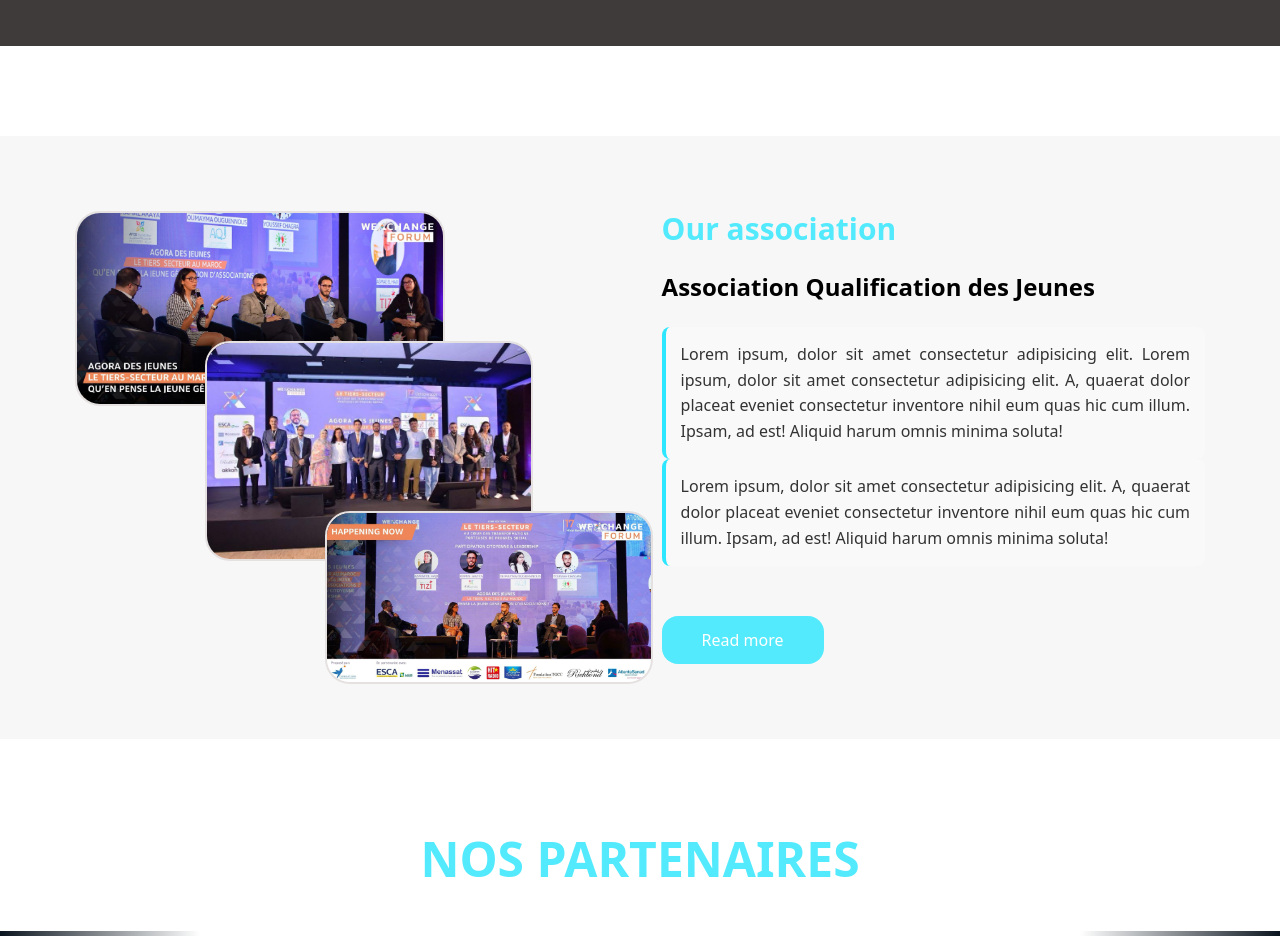
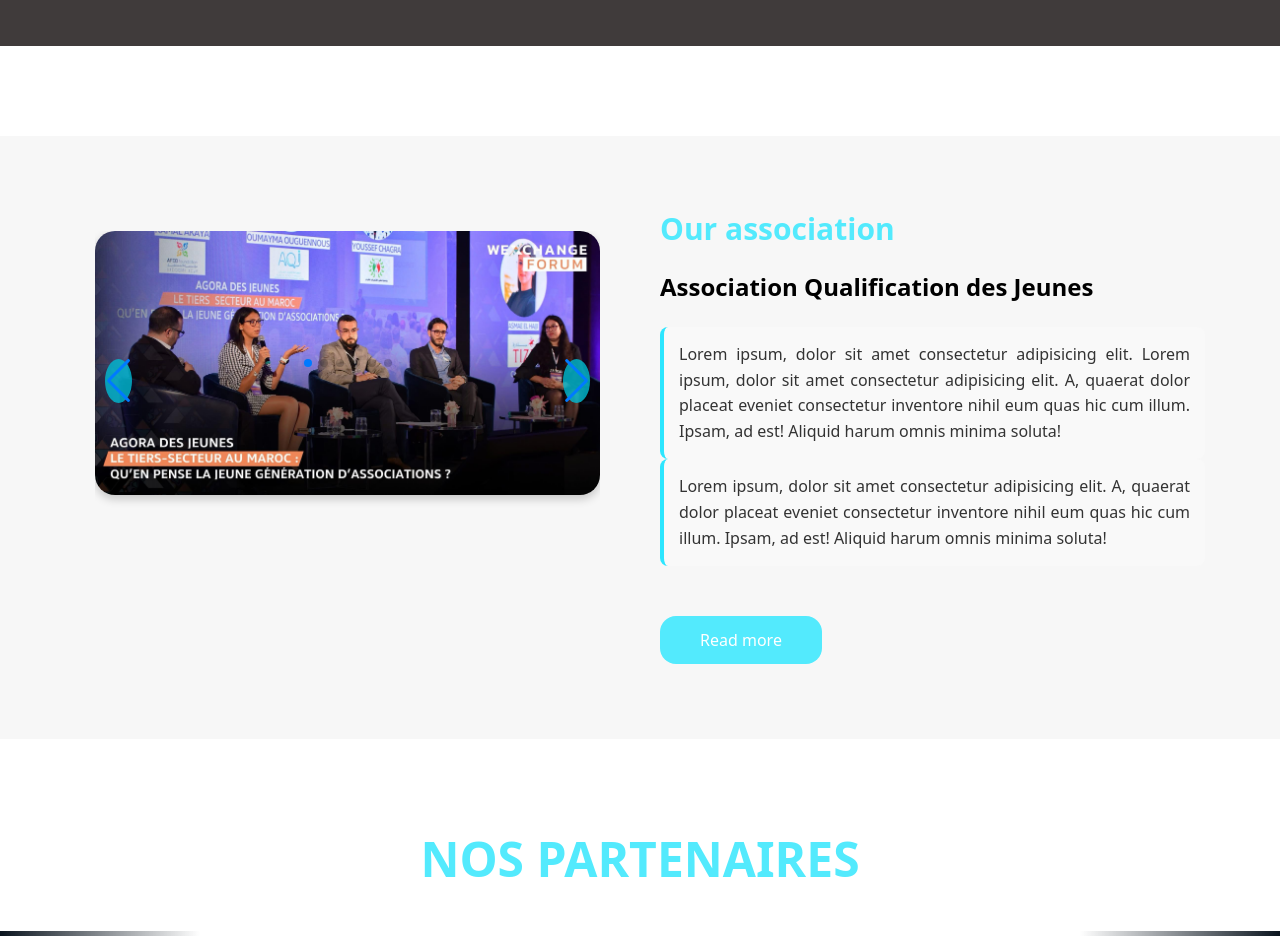
Before and after one commit to NaomiMeig/Site-Association, a React (Vite) app: page / in a window 1280 px wide. Shown: the part 1480-2416 px from the top of the page. Built offline with nearby package versions, Linux system fonts and the light colour scheme.

Commit message:
modif images

```diff
--- a/package.json
+++ b/package.json
@@ -20,7 +20,8 @@
     "react-intersection-observer": "^9.16.0",
     "react-router-dom": "^7.5.0",
     "react-slick": "^0.30.3",
-    "slick-carousel": "^1.8.1"
+    "slick-carousel": "^1.8.1",
+    "swiper": "^11.2.6"
   },
   "devDependencies": {
     "@eslint/js": "^9.21.0",
--- a/src/components/Cadrant.jsx
+++ b/src/components/Cadrant.jsx
@@ -3,7 +3,7 @@ import '../styles/Cadrant.css'
 
 function Cadrant() {
   const [timeLeft, setTimeLeft] = useState({})
-  const eventDate = new Date("2025-04-17T15:50:00")
+  const eventDate = new Date("2025-05-21T15:50:00")
 
   useEffect(() => {
     const interval = setInterval(() => {
--- a/src/components/phase2/Images.jsx
+++ b/src/components/phase2/Images.jsx
@@ -1,15 +1,74 @@
-import "../../styles/Images.css"
-import { useEffect, useState } from "react";
+import "../../styles/Images.css";
+import { Swiper, SwiperSlide } from "swiper/react";
+
+import 'swiper/css';
+import 'swiper/css/effect-fade';
+import 'swiper/css/pagination';
+import 'swiper/css/navigation';
+
+import { EffectFade, Pagination, Navigation } from 'swiper/modules';
+
+import slide_image_1 from "../../assets/forum1.jpeg";
+import slide_image_2 from "../../assets/forum6.jpeg";
+import slide_image_3 from "../../assets/forum7.jpeg";
+import slide_image_4 from "../../assets/forum3.jpeg";
+import slide_image_5 from "../../assets/forum4.jpeg";
+import slide_image_6 from "../../assets/forum2.jpeg";
 
 function Images() {
+  return (
+    <div className="container">
+      <Swiper
+        effect="fade"
+        fadeEffect={{ crossFade: true }}
+        grabCursor={true}
+        centeredSlides={true}
+        loop={true}
+        slidesPerView={1}
+        pagination={{
+          el: '.swiper-pagination',
+          clickable: true,
+        }}
+        navigation={{
+          nextEl: '.swiper-button-next',
+          prevEl: '.swiper-button-prev',
+          clickable: true,
+        }}
+        modules={[EffectFade, Pagination, Navigation]}
+        className="swiper_container"
+      >
+        <SwiperSlide>
+          <img src={slide_image_1} alt="slide_image" />
+        </SwiperSlide>
+        <SwiperSlide>
+          <img src={slide_image_2} alt="slide_image" />
+        </SwiperSlide>
+        <SwiperSlide>
+          <img src={slide_image_3} alt="slide_image" />
+        </SwiperSlide>
+        <SwiperSlide>
+          <img src={slide_image_4} alt="slide_image" />
+        </SwiperSlide>
+        <SwiperSlide>
+          <img src={slide_image_5} alt="slide_image" />
+        </SwiperSlide>
+        <SwiperSlide>
+          <img src={slide_image_6} alt="slide_image" />
+        </SwiperSlide>
 
-    return (
-      <div className="child-image">
-        <img src="src/assets/forum1.jpeg" alt ="Forum" className="child-image1" />
-        <img src="src/assets/forum6.jpeg" alt ="Forum" className="child-image2" />
-        <img src="src/assets/forum7.jpeg" alt ="Forum" className="child-image3" />
-      </div>
-    );
-  }
+        {/* Navigation + Pagination */}
+        <div className="slider-controler">
+          <div className="swiper-button-prev slider-arrow">
+            <ion-icon name="arrow-back-outline"></ion-icon>
+          </div>
+          <div className="swiper-button-next slider-arrow">
+            <ion-icon name="arrow-forward-outline"></ion-icon>
+          </div>
+          <div className="swiper-pagination"></div>
+        </div>
+      </Swiper>
+    </div>
+  );
+}
 
-  export default Images;
+export default Images;
--- a/src/styles/Images.css
+++ b/src/styles/Images.css
@@ -1,38 +1,190 @@
-.child-image{
-    position: relative; /* Nécessaire pour le positionnement absolu des enfants */
-    width: 70%;
+.container {
+    width: 100%;
+    max-width: 600px;
+    margin: auto;
+    padding: 20px;
+  }
+
+  .swiper_container {
+    width: 100%;
+    height: 100%;
+    padding: 20px 0;
+    position: relative; /* nécessaire pour positionner les flèches dessus */
+  }
+
+  .swiper-slide {
+    display: flex;
+    justify-content: center;
+    align-items: center;
+    transition: opacity 0.5s ease;
+  }
+
+  .swiper-slide img {
+    width: 100%;
+    height: auto;
+    max-height: 300px;
+    object-fit: cover;
+    border-radius: 20px;
+    box-shadow: 0 4px 10px rgba(0, 0, 0, 0.2);
+  }
+
+  /* Boutons navigation */
+  .slider-controler {
+    position: absolute;
+    top: 50%;
+    left: 0;
+    right: 0;
+    width: 100%;
+    display: flex;
+    justify-content: space-between;
+    transform: translateY(-50%);
+    padding: 0 20px;
+    z-index:10;
+    pointer-events: none; /* évite de bloquer swiper */
+  }
+
+  .slider-arrow {
+    background-color: rgba(0, 188, 212, 0.8);
+    color: white;
+    padding: 12px;
+    border-radius: 50%;
+    cursor: pointer;
+    transition: background-color 0.3s ease;
+    pointer-events: all; /* réactive les clics */
+    display: flex;
+    justify-content: center;
+    align-items: center;
+  }
+
+  .slider-arrow:hover {
+    background-color: rgba(0, 0, 0, 0.8);
+  }
+
+  /* Pagination stylée */
+  .swiper-pagination {
+    position: absolute;
+    bottom: 10px;
+    left: 50%;
+    transform: translateX(-50%);
+    text-align: center;
+    z-index: 5;
+  }
+
+  /* Affichage côte à côte avec le texte */
+  @media (min-width: 768px) {
+    .parentElement {
+      display: flex;
+      justify-content: space-between;
+      align-items: flex-start;
+      gap: 40px;
+      padding: 40px;
+      flex-wrap: wrap;
+    }
+
+    .parentElement section {
+      flex: 1;
+      min-width: 300px;
+    }
+
+    .swiper_container {
+      max-width: 100%;
+    }
+  }
+
+
+/* *,
+*::before,
+*::after{
+    margin: 0;
+    padding: 0;
+    box-sizing: border-box;
+    list-style-type: none;
 }
-.child-image1 {
-    border-radius: 25px;
-    width : 90%;
-    height: auto;
-    border: 2px solid rgb(230, 225, 225); /*Ajoutez une bordure si besoin*/
 
+:root{
+    --primary:
 }
-.child-image2 {
-    position : absolute;
-    top: 0;
-    left: 0;
-    border: 2px solid rgb(230, 225, 225); /*Ajoutez une bordure si besoin*/
-    border-radius: 25px;
-    margin: 130px;
-    width : 80%;
-    /* padding-top : 110px ;  */
-    /* padding-left : 110px ;  */
-    /* width: 150%; */
-    height: auto;
+html{
+    font-size: 62,5%;
+    scroll-behavior: smooth;
 }
-.child-image3{
-    position : absolute;
-    top: 0;
-    left: 0;
-    border: 2px solid rgb(230, 225, 225); /*Ajoutez une bordure si besoin*/
-    border-radius: 25px;
-    margin: 250px;
-    width : 80%;
-    margin-top : 300px;
-    /* padding-top : 110px ;  */
-    /* padding-left : 110px ;  */
-    /* width: 150%; */
-    height: auto;
+
+@media( min-width:1440px) {
+    html{
+        zoom:1.5
+    }
 }
+
+@media( min-width:2560px) {
+    html{
+        zoom:1.7
+    }
+}
+
+@media( min-width:3860px) {
+    html{
+        zoom:2.5
+    }
+}
+
+::-webkit-scrollbar{
+    width:1.3rem;
+}
+
+::-webkit-scrollbar-thumb{
+  border-radius: 1rem;
+  background: blanchedalmond;
+  transition: all 0.5s ease-in-out;
+}
+
+::-webkit-scrollbar-thumb:hover{
+    background: #222224;
+}
+
+::-webkit-scrollbar-track{
+    background: whitesmoke;
+}
+
+body{
+    font-size: 1,6rem;
+    background: var(--bg);
+}
+
+.container{
+    max-width: 124rem;
+    padding: 4rem 1rem;
+    margin: 0 auto;
+}
+
+.heading{
+    padding: 1rem 0;
+   font-size: 3.5rem;
+   text-align: center;
+}
+
+.swiper_container{
+   height: 52rem;
+   padding: 2rem 0;
+   position: relative;
+}
+
+.swiper_slide{
+    width: 37rem;
+    height: 42rem;
+    position: relative;
+}
+
+@media( min-width:500px) {
+    .swiper_container{
+        height: 47rem;
+    }
+    .swiper_slide{
+        width: 28rem !important;
+        height: 36rem !important;
+    }
+    .swiper_slide img {
+        width: 28rem !important;
+        height: 36rem !important;
+    }
+
+} */
```
Also changed, not shown: 2 other files (tests, documents, lock files or other folders).
